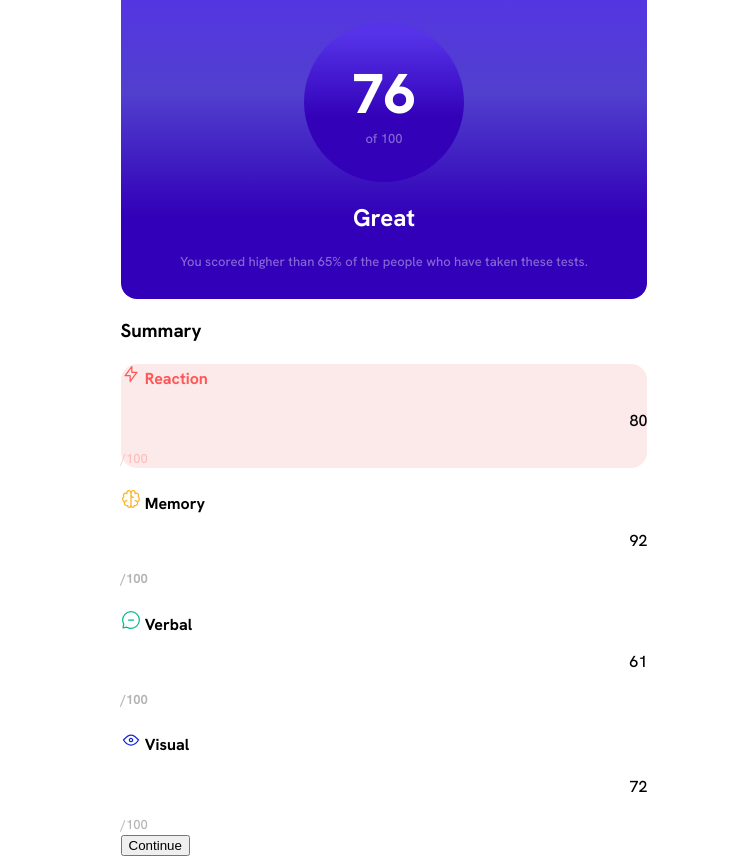
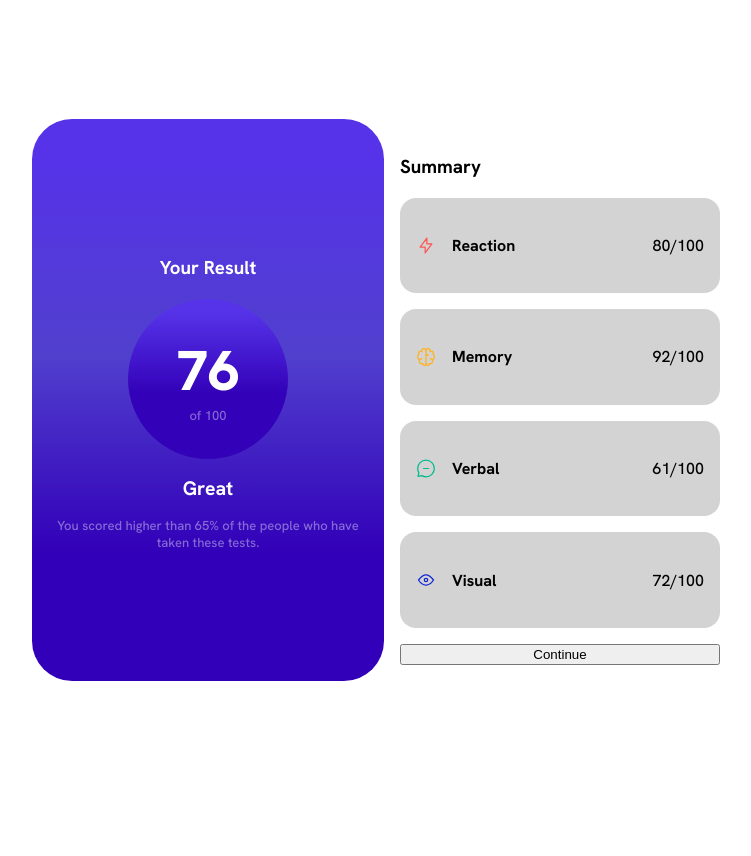
Before and after one commit to effyruiz/summary, a plain HTML site: page index.html in a window 1280 px wide. Shown: the whole page, without its empty margins (256-1007 px from the left). After the commit the page ends 800 px from the top, so only its background shows below. Drawn offline with Linux system fonts and the light colour scheme.

Commit message:
Steff cambios/mejoras
Co-authored-by: Stefanny Ruiz <effyruiz@users.noreply.github.com>

```diff
--- a/index.css
+++ b/index.css
@@ -8,19 +8,12 @@ body, html {
 }
 
 body {
-    height: 100vh;
-    background-color: #FFF ;
-    display: flex;
-    justify-content: center;
-    align-items: center;
+    background-color: #FFF;
 }
-
-
 
 .container {
     display: flex;
     flex-wrap: wrap;
-    margin: 2rem 1rem;
     font-family: 'Hanken Grotesk', sans-serif;
 }
 
@@ -31,18 +24,13 @@ body {
     background: rgb(50,0,184);
     background: linear-gradient(0deg, rgba(50,0,184,1) 23%, rgba(51,31,197,0.8562018557422969) 58%, rgba(86,51,232,1) 92%);
     text-align: center;
-    border-radius: 1rem;
-    margin: none;
+    border-bottom-left-radius: 40px;
+    border-bottom-right-radius: 40px;
+    margin: 0;
     padding: 1rem;
 }
 
-h1 {
-    font-weight: 800;
-    font-size: 3.5rem;
-    margin: 0;
-  }
-
-.circle {
+.result .circle {
     justify-content: center;
     align-items: center;
     text-align: center;
@@ -56,60 +44,100 @@ h1 {
     background: linear-gradient(0deg, rgba(50,0,184,0.9766500350140056) 41%, rgba(86,51,232,1) 92%);
   }
 
-
-  .result .circle span {
-    font-size: small;
-    opacity: 40%;
-    font-weight: 500;
-
+.circle-score {
+    display: flex;
+    flex-flow: column;
+    font-weight: 800;
+    font-size: 3.5rem;
+    margin: 0;
 }
 
-.result p {
+.circle-score span {
     font-size: small;
     opacity: 40%;
     font-weight: 500;
 }
 
-.summary {
-    width: 100%
+.result .description {
+    font-size: small;
+    font-weight: 500;
 }
 
-.summary span {
-    font-size: small;
-    opacity: 29%;
-    text-align: right;
+.result .description p {
+    opacity: 40%;
 }
 
-.summary p {
-    text-align: right;
-    font-weight: 500;
-    color: black;
+.summary-wrapper {
+    width: 100%;
+    display: flex;
+    flex-flow: column;
+    padding: 1rem;
 }
 
-.summary h4 {
-    font-weight: 700;
+.summary-wrapper .summary {
+    width: 100%;
+    display: flex;
+    align-items: center;
+    justify-content: space-between;
+    background-color: lightgray;
+    border-radius: 1rem;
+    padding: 1rem;
+    margin-bottom: 1rem;
 }
 
+.summary-wrapper #summary-1 {
 
-.summary-1 {
-    background:hsl(0, 74%, 95%);
-    color:hsl(0, 100%, 67%);
-    border-radius: 1rem;
 }
 
+.summary-wrapper #summary-2 {
 
+}
 
+.summary-wrapper #summary-3 {
 
+}
+
+.summary-wrapper #summary-4 {
+
+}
+
+.summary-wrapper .summary .summary-header {
+    display: flex;
+}
+
+.summary-wrapper .summary .summary-header img {
+    margin-right: 1rem;
+}
 
 /* When the browser is at least 425px and above */
 @media screen and (min-width: 425px) {
 
-    .container {
+    body {
+        height: 100vh;
+        width: 100vw;
         display: flex;
-        flex-direction: row;
+        align-items: center;
+        justify-content: center;
     }
 
-    .container .result .container.summary {
-        width: 100%;
+    .container {
+        width: 55vw;
+        display: flex;
+        flex-flow: row;
     }
-  }
+
+    .result {
+        display: flex;
+        flex-flow: column;
+        justify-content: center;
+        border-radius: 40px;
+    }
+
+    .result .circle {
+        margin: 0 auto;
+    }
+
+    .summary-wrapper {
+        justify-content: flex-start;
+    }
+}
--- a/index.html
+++ b/index.html
@@ -14,47 +14,61 @@
 </head>
 
 <body>
-
     <div class="container">
-
         <div class="result">
-
-            <h3>Your Result</h3>
+            <h3 class="main-title">Your Result</h3>
 
             <div class="circle">
-                <h1>76</h1>
-                <span>of 100</span>
+                <h1 class="circle-score">76<span>of 100</span></h1>
             </div>
-              <h2>Great</h2>
-            <p>You scored higher than 65% of the people who have taken these tests.</p>
+
+            <div class="description">
+                <h2 class="description-title">Great</h2>
+                <p>You scored higher than 65% of the people who have taken these tests.</p>
+            </div>
         </div>
 
-        <div class="summary">
+        <div class="summary-wrapper">
+            <h3 class="main-title">Summary</h3>
 
-            <h3>Summary</h3>
+            <div id="summary-1" class="summary">
+                <div class="summary-header">
+                    <img src="icon-reaction.svg" />
+                    <h4>Reaction</h4>
+                </div>
 
-            <div class="summary-1">
-                <h4><img src="icon-reaction.svg"> Reaction</h4>
-                <p>80</p><span>/100</span>
+                <p class="summary-score">80<span>/100</span></p>
             </div>
 
-            <div class="summary-2">
-                <h4><img src="icon-memory.svg"> Memory <p>92</p><span>/100</span></h4>
+            <div id="summary-2" class="summary">
+                <div class="summary-header">
+                    <img src="icon-memory.svg" />
+                    <h4>Memory</h4>
+                </div>
+
+                <p class="summary-score">92<span>/100</span></p>
             </div>
 
-            <div class="summary-3">
-                <h4><img src="icon-verbal.svg"> Verbal <p>61</p><span>/100</span></h4>
+            <div id="summary-3" class="summary">
+                <div class="summary-header">
+                    <img src="icon-verbal.svg" />
+                    <h4>Verbal</h4>
+                </div>
 
+                <p class="summary-score">61<span>/100</span></p>
             </div>
 
-            <div class="summary-4">
-                <h4><img src="icon-visual.svg"> Visual</h4>
-                <p>72</p><span>/100</span>
+            <div id="summary-4" class="summary">
+                <div class="summary-header">
+                    <img src="icon-visual.svg" />
+                    <h4>Visual</h4>
+                </div>
+
+                <p class="summary-score">72<span>/100</span></p>
             </div>
 
-            <button>Continue</button>
+            <button class="btn">Continue</button>
         </div>
-
     </div>
 </body>
 </html>
```
